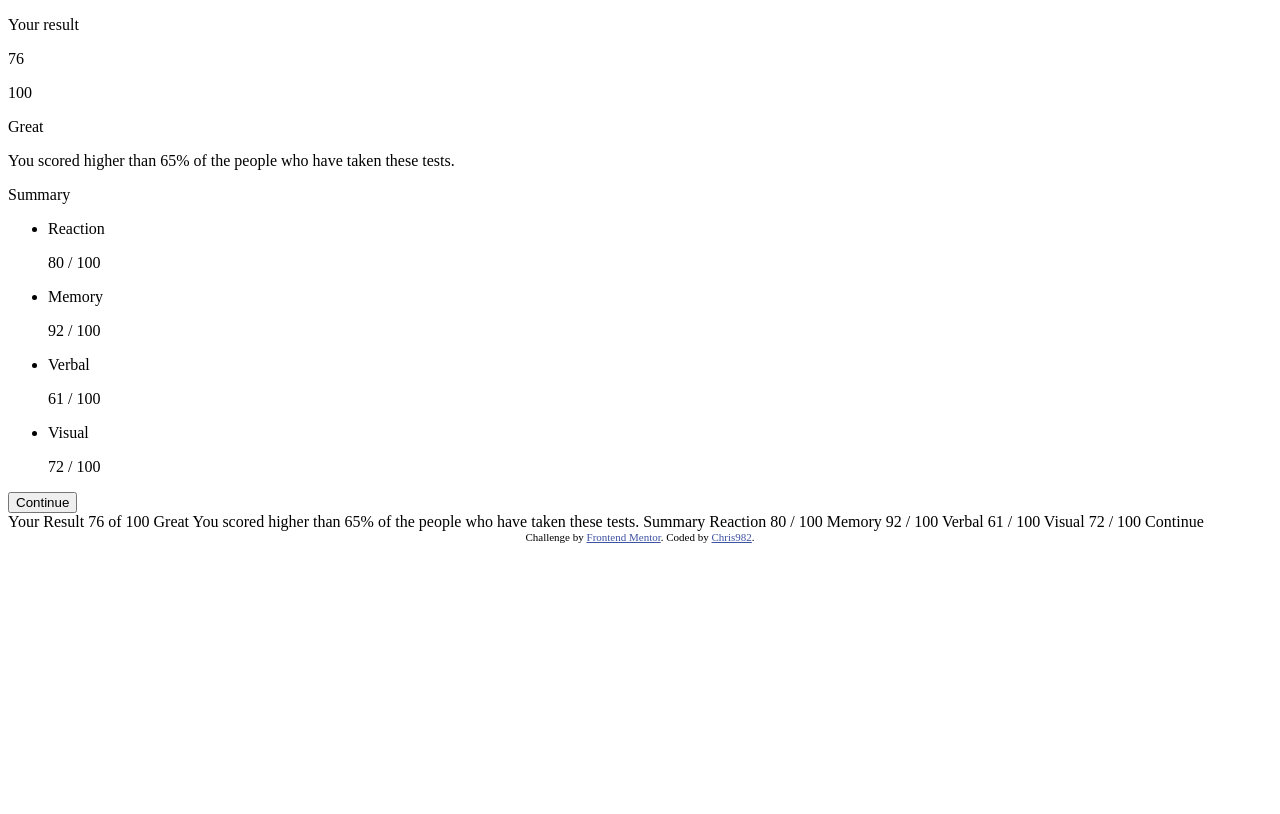
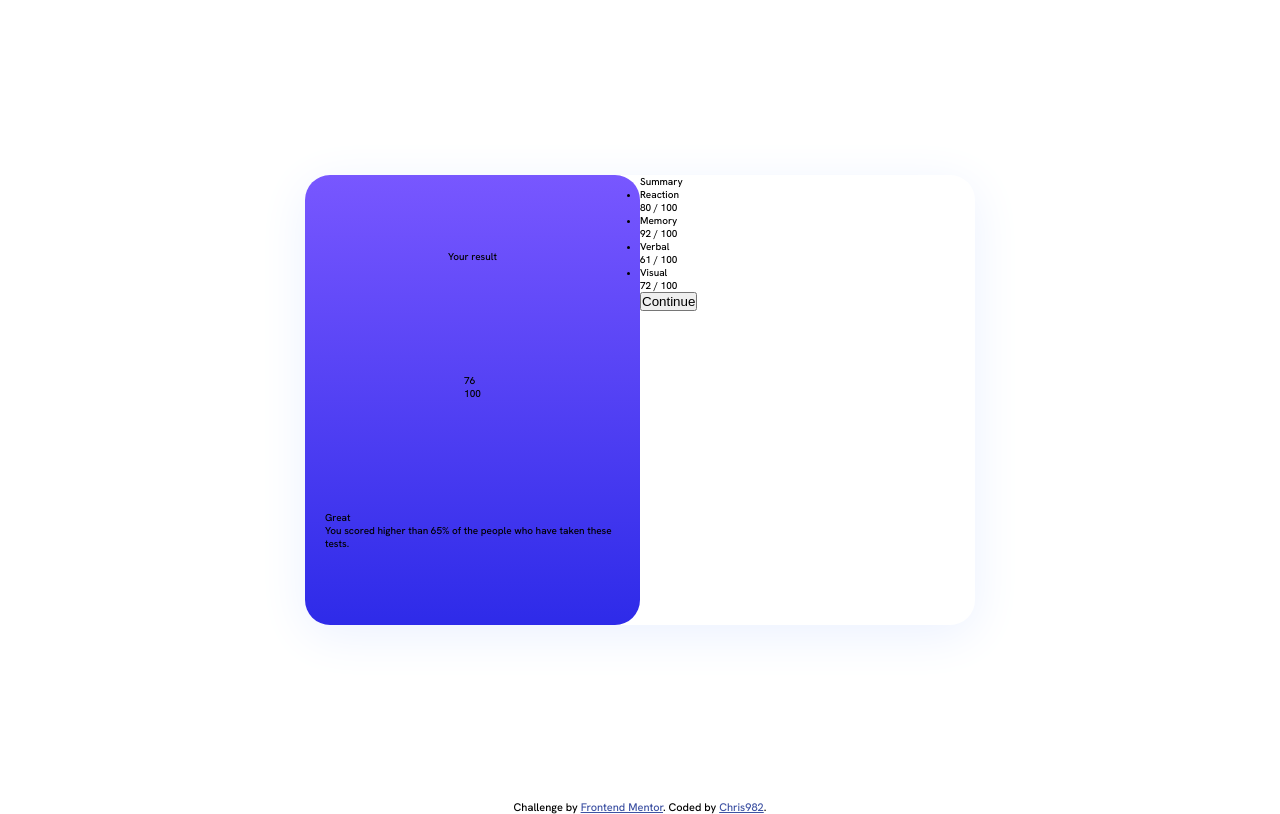
Before and after one commit to Chrism982/fm-challenge, a plain HTML site: page index.html in a window 1280 px wide. Drawn offline with Linux system fonts and the light colour scheme.

Commit message:
change style file

```diff
--- a/index.html
+++ b/index.html
@@ -1,22 +1,35 @@
 <!DOCTYPE html>
 <html lang="en">
 	<head>
-  <meta charset="UTF-8">
-  <meta name="viewport" content="width=device-width, initial-scale=1.0"> <!-- displays site properly based on user's device -->
+		<meta charset="UTF-8" />
+		<meta name="viewport" content="width=device-width, initial-scale=1.0" />
+		<!-- displays site properly based on user's device -->
 
-  <link rel="icon" type="image/png" sizes="32x32" href="./assets/images/favicon-32x32.png">
+		<link
+			rel="icon"
+			type="image/png"
+			sizes="32x32"
+			href="./assets/images/favicon-32x32.png" />
 
 		<title>Frontend Mentor | Results summary component</title>
-  <link rel="stylesheet" href="css/style.css">
+		<link
+			href="https://fonts.googleapis.com/css2?family=Hanken+Grotesk:wght@500;700;800&amp;display=swap"
+			rel="stylesheet" />
+		<link rel="stylesheet" href="css/style.css" />
 		<!-- Feel free to remove these styles or customise in your own stylesheet 👍 -->
 		<style>
-    .attribution { font-size: 11px; text-align: center; }
-    .attribution a { color: hsl(228, 45%, 44%); }
+			.attribution {
+				font-size: 11px;
+				text-align: center;
+			}
+			.attribution a {
+				color: hsl(228, 45%, 44%);
+			}
 		</style>
 	</head>
 	<body>
-
 		<main>
+      <div class="container">
 			<div class="result">
 				<p class="heading">Your result</p>
 				<div class="total-result">
@@ -25,7 +38,9 @@
 				</div>
 				<div class="description">
 					<p class="title">Great</p>
-        <p class="text">You scored higher than 65% of the people who have taken these tests.</p>
+					<p class="text">
+						You scored higher than 65% of the people who have taken these tests.
+					</p>
 				</div>
 			</div>
 			<div class="summary">
@@ -52,40 +67,16 @@
 					<button>Continue</button>
 				</div>
 			</div>
+    </div>
 		</main>
 
-
-
-
-
-
-
-  Your Result
-  76
-  of 100
-
-  Great
-  You scored higher than 65% of the people who have taken these tests.
-
-  Summary
-
-  Reaction
-  80 / 100
-
-  Memory
-  92 / 100
-
-  Verbal
-  61 / 100
-
-  Visual
-  72 / 100
-
-  Continue
-  <footer><div class="attribution">
-    Challenge by <a href="https://www.frontendmentor.io?ref=challenge" target="_blank">Frontend Mentor</a>.
-    Coded by <a href="#">Chris982</a>.
-  </div></footer>
-
+		<footer>
+			<div class="attribution">
+				Challenge by
+				<a href="https://www.frontendmentor.io?ref=challenge" target="_blank"
+					>Frontend Mentor</a
+				>. Coded by <a href="#">Chris982</a>.
+			</div>
+		</footer>
 	</body>
 </html>
--- a/style.scss
+++ b/style.scss
@@ -0,0 +1,37 @@
+* {
+	margin: 0;
+	padding: 0;
+	box-sizing: border-box;
+}
+
+body {
+	height: 100vh;
+	font-size: 10px;
+	font-family: 'Hanken Grotesk', sans-serif;
+}
+main {
+	background-color: white;
+	height: 100vh;
+	width: 100vw;
+	display: flex;
+	justify-content: center;
+	align-items: center;
+}
+.container {
+	display: grid;
+	grid-auto-flow: column;
+	grid-template-columns: 50% 50%;
+	height: 450px;
+	width: 670px;
+	box-shadow: 0px 10px 50px #ebf1ff;
+	border-radius: 25px;
+}
+.result {
+	background: linear-gradient(180deg, rgb(120, 87, 255), hsl(241, 81%, 54%));
+	border-radius: 25px;
+	display: flex;
+	flex-direction: column;
+	align-items: center;
+	padding: 20px;
+	justify-content: space-around;
+}
```
Also changed, not shown: css/style.css, 1 other file. Lines whose indentation alone changed are shown as unchanged.
